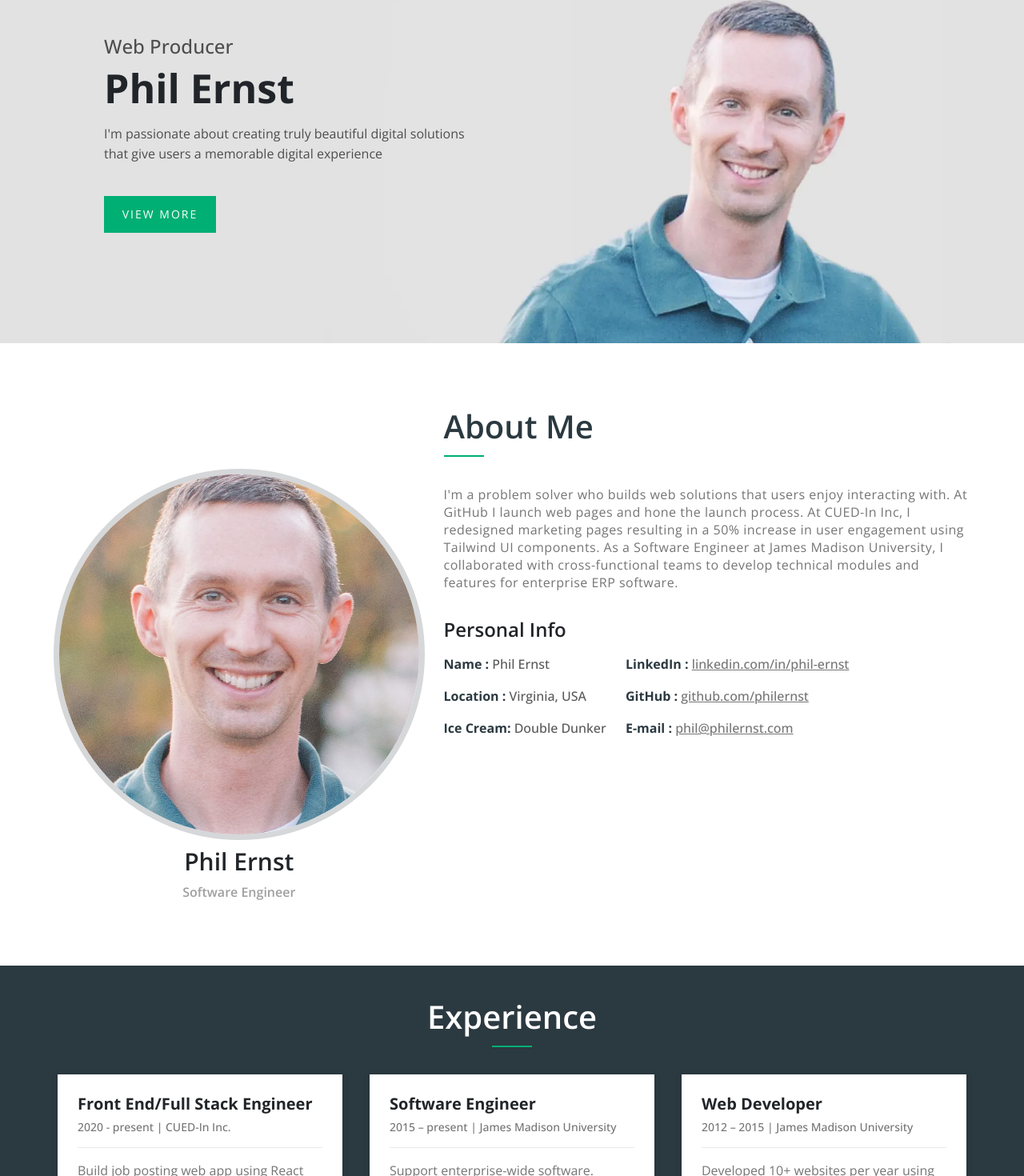
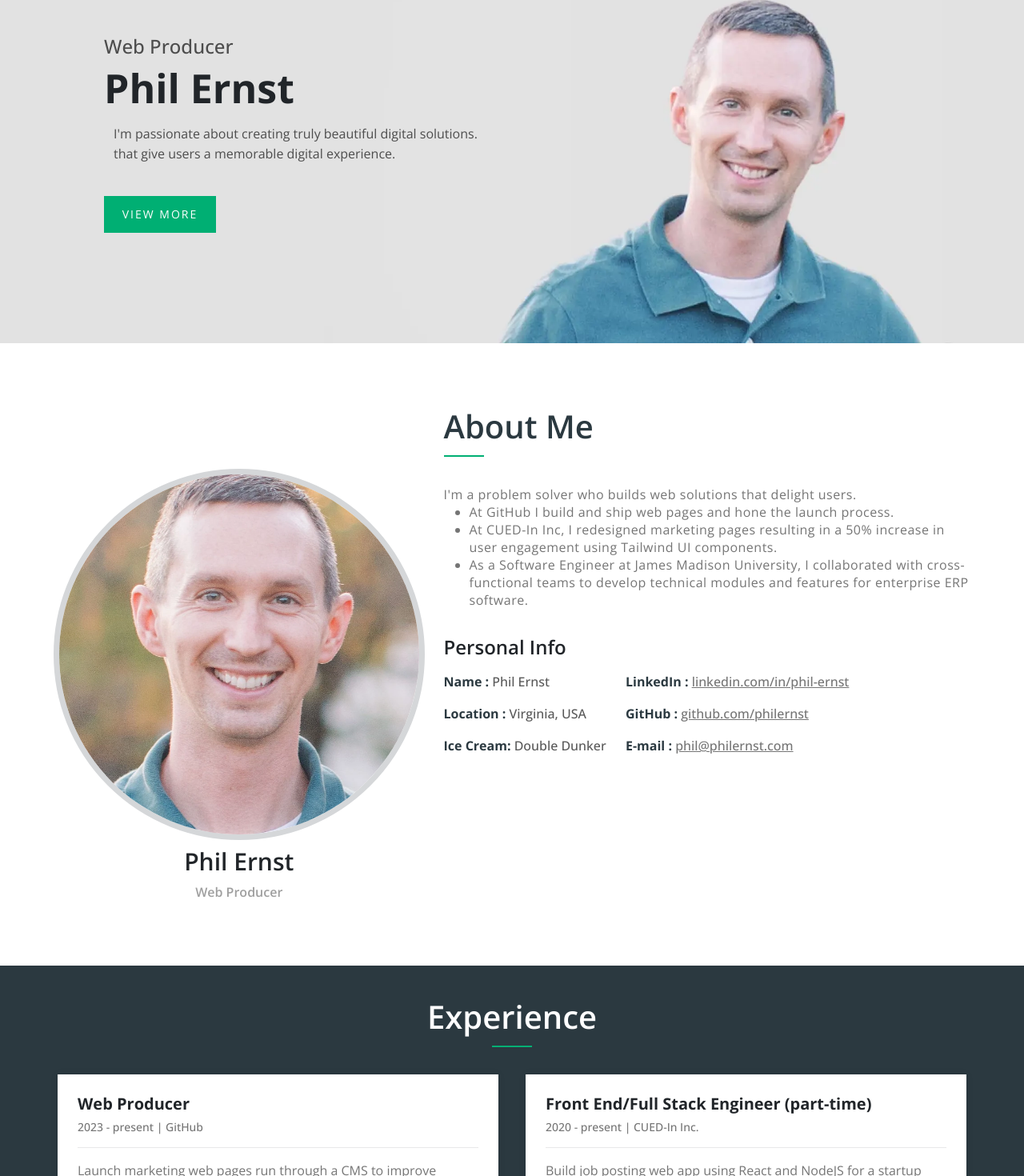
Before and after one commit to ernstpf/personal-website, a React (Create React App) app: page / in a window 1280 px wide. Shown: the part 157-1627 px from the top of the page at 80% size. Built offline with nearby package versions, Linux system fonts and the light colour scheme.

Commit message:
Update text

```diff
--- a/src/pages/Component/Components/About.js
+++ b/src/pages/Component/Components/About.js
@@ -1,7 +1,7 @@
-import React from "react";
-import { Row, Col, Image } from "react-bootstrap";
-import Aboutus from "../../../assets/Images/About/phil.webp";
-import { BsDownload } from "react-icons/bs";
+import React from 'react'
+import { Row, Col, Image } from 'react-bootstrap'
+import Aboutus from '../../../assets/Images/About/phil.webp'
+import { BsDownload } from 'react-icons/bs'
 
 const About = () => {
     return (
@@ -24,7 +24,7 @@ const About = () => {
                                 />
                                 <div className="text-center about-name">
                                     <h2>Phil Ernst</h2>
-                  <p>Software Engineer</p>
+                                    <p>Web Producer</p>
                                 </div>
                             </div>
                         </Col>
@@ -32,35 +32,66 @@ const About = () => {
                             <div>
                                 <h2 className="about-title">About Me</h2>
                                 <p className="about-subtitle">
-                  I'm a problem solver who builds web solutions that users enjoy
-                  interacting with. At GitHub I launch web pages and hone the launch process. At CUED-In Inc, I redesigned marketing pages resulting in a 50% increase in user engagement using Tailwind UI components. As a Software Engineer at James Madison University, I collaborated with cross-functional teams to develop technical modules and features for enterprise ERP software.
-
-
-
-
-
+                                    I'm a problem solver who builds web
+                                    solutions that delight users.
+                                    <ul>
+                                        <li>
+                                            At GitHub I build and ship web pages
+                                            and hone the launch process.
+                                        </li>
+                                        <li>
+                                            At CUED-In Inc, I redesigned
+                                            marketing pages resulting in a 50%
+                                            increase in user engagement using
+                                            Tailwind UI components.
+                                        </li>
+                                        <li>
+                                            As a Software Engineer at James
+                                            Madison University, I collaborated
+                                            with cross-functional teams to
+                                            develop technical modules and
+                                            features for enterprise ERP
+                                            software.
+                                        </li>
+                                    </ul>
                                 </p>
                             </div>
                             <div className="about-psl-info">
-                <h3 className="about-sub-info">Personal Info</h3>
+                                <h3 className="about-sub-info">
+                                    Personal Info
+                                </h3>
                                 <Row>
                                     <Col lg={4} md={4} sm={4}>
                                         <div className="about-list">
-                      <span className="perName1">Name : </span>
-                      <span className="perName2">Phil Ernst</span>
+                                            <span className="perName1">
+                                                Name :{' '}
+                                            </span>
+                                            <span className="perName2">
+                                                Phil Ernst
+                                            </span>
                                         </div>
                                         <div className=" about-list ">
-                      <span className="perName1">Location : </span>
-                      <span className="perName2">Virginia, USA</span>
+                                            <span className="perName1">
+                                                Location :{' '}
+                                            </span>
+                                            <span className="perName2">
+                                                Virginia, USA
+                                            </span>
                                         </div>
                                         <div className="about-list">
-                      <span className="perName1">Ice Cream: </span>
-                      <span className="perName2">Double Dunker</span>
+                                            <span className="perName1">
+                                                Ice Cream:{' '}
+                                            </span>
+                                            <span className="perName2">
+                                                Double Dunker
+                                            </span>
                                         </div>
                                     </Col>
                                     <Col>
                                         <div className=" about-list">
-                      <span className="perName1">LinkedIn : </span>
+                                            <span className="perName1">
+                                                LinkedIn :{' '}
+                                            </span>
                                             <span className="perName2">
                                                 <a href="https://www.linkedin.com/in/phil-ernst/">
                                                     linkedin.com/in/phil-ernst
@@ -68,7 +99,9 @@ const About = () => {
                                             </span>
                                         </div>
                                         <div className=" about-list">
-                      <span className="perName1">GitHub : </span>
+                                            <span className="perName1">
+                                                GitHub :{' '}
+                                            </span>
                                             <span className="perName2">
                                                 <a href="https://github.com/philernst">
                                                     github.com/philernst
@@ -76,7 +109,9 @@ const About = () => {
                                             </span>
                                         </div>
                                         <div className=" about-list">
-                      <span className="perName1">E-mail : </span>
+                                            <span className="perName1">
+                                                E-mail :{' '}
+                                            </span>
                                             <span className="perName2">
                                                 <a href="mailto:phil@philernst.com">
                                                     phil@philernst.com
@@ -96,7 +131,7 @@ const About = () => {
                 </div>
             </div>
         </>
-  );
-};
+    )
+}
 
-export default About;
+export default About
--- a/src/pages/Component/Components/Experience.js
+++ b/src/pages/Component/Components/Experience.js
@@ -1,29 +1,36 @@
-import React from "react";
-import { Container, Row, Col, Card } from "react-bootstrap";
+import React from 'react'
+import { Container, Row, Col, Card } from 'react-bootstrap'
 
 const jobs = [
     {
-    title: "Front End/Full Stack Engineer",
-    employer: "CUED-In Inc.",
-    dates: "2020 - present",
+        title: 'Web Producer',
+        employer: 'GitHub',
+        dates: '2023 - present',
+        description:
+            'Launch marketing web pages run through a CMS to improve website functionality and maximize user experience while optimizing for conversion.',
+    },
+    {
+        title: 'Front End/Full Stack Engineer (part-time)',
+        employer: 'CUED-In Inc.',
+        dates: '2020 - present',
         description:
             "Build job posting web app using React and NodeJS for a startup company. Collaborate with engineers and designers to plan and code functionality. You can see it in action here: <a href='https://cuedin.us' target='blank'>https://cuedin.us</a>",
     },
     {
-    title: "Software Engineer",
-    employer: "James Madison University",
-    dates: "2015 – present",
+        title: 'Software Engineer',
+        employer: 'James Madison University',
+        dates: '2015 – 2023',
         description:
-      "Support enterprise-wide software. Collaborate with business analysts, designers, and users to understand requirements to create or enhance features. Develop applications based on technical requirements using a Java-like language (PeopleCode), SQR, SQL, and shell scripting.",
+            'Support enterprise-wide software. Collaborate with business analysts, designers, and users to understand requirements to create or enhance features. Develop applications based on technical requirements using a Java-like language (PeopleCode), SQR, SQL, and shell scripting.',
     },
     {
-    title: "Web Developer",
-    employer: "James Madison University",
-    dates: "2012 – 2015",
+        title: 'Web Developer',
+        employer: 'James Madison University',
+        dates: '2012 – 2015',
         description:
-      "Developed 10+ websites per year using Cascade CMS with HTML, CSS, JavaScript, and Velocity. Collaborated with designers and users to build and maintain websites. Designed and coded reusable features used across multiple websites.",
+            'Developed 10+ websites per year using Cascade CMS with HTML, CSS, JavaScript, and Velocity. Collaborated with designers and users to build and maintain websites. Designed and coded reusable features used across multiple websites.',
     },
-];
+]
 
 const Experience = () => {
     return (
@@ -36,11 +43,14 @@ const Experience = () => {
                 <Container>
                     <Row>
                         {jobs.map((job) => (
-              <Col lg={4} md={6} sm={12} key={job.title}>
+                            <Col lg={6} md={6} sm={12} key={job.title}>
                                 <div className="exp-card" data-aos="flip-left">
                                     <Card className="exp-block">
                                         <Card.Body className="exp-body">
-                      <Card.Title className="exp-title" role="heading">
+                                            <Card.Title
+                                                className="exp-title"
+                                                role="heading"
+                                            >
                                                 {job.title}
                                                 <p>
                                                     {job.dates} | {job.employer}
@@ -49,7 +59,9 @@ const Experience = () => {
                                             <hr />
                                             <Card.Text
                                                 className="exp-text"
-                        dangerouslySetInnerHTML={{ __html: job.description }}
+                                                dangerouslySetInnerHTML={{
+                                                    __html: job.description,
+                                                }}
                                             />
                                         </Card.Body>
                                     </Card>
@@ -60,7 +72,7 @@ const Experience = () => {
                 </Container>
             </div>
         </>
-  );
-};
+    )
+}
 
-export default Experience;
+export default Experience
--- a/src/pages/Component/Components/HeaderBanner.js
+++ b/src/pages/Component/Components/HeaderBanner.js
@@ -1,11 +1,12 @@
-import React, { useEffect } from "react";
-import Banner from "../../../assets/Images/Banner/Banner.webp";
-import Aos from "aos";
-import "aos/dist/aos.css";
+import React, { useEffect } from 'react'
+import Banner from '../../../assets/Images/Banner/Banner.webp'
+import Aos from 'aos'
+import 'aos/dist/aos.css'
+import { Container, Row, Col, Card } from 'react-bootstrap'
 const HeaderBanner = () => {
     useEffect(() => {
-    Aos.init({ duration: 2000 });
-  }, []);
+        Aos.init({ duration: 2000 })
+    }, [])
     return (
         <>
             <div id="Home">
@@ -16,22 +17,33 @@ const HeaderBanner = () => {
                                 src={Banner}
                                 className="img-fluid  mx-auto width: 100% "
                                 alt="Headshot of Phil Ernst"
-                width='1920'
-                height='800'
+                                width="1920"
+                                height="800"
                             ></img>
                         </div>
                     </span>
                     <div className="img-bnr-text ">
                         <div>
-              <p className='job-title' data-aos="fade-down">Web Producer</p>
+                            <p className="job-title" data-aos="fade-down">
+                                Web Producer
+                            </p>
 
                             <h1 data-aos="flip-down">Phil Ernst</h1>
+
+                            <Container>
+                                <Row>
+                                    <Col md={7} sm={12}>
                                         <p data-aos="fade-up">
-                I&apos;m passionate about creating truly beautiful digital solutions
-                <br />
-                that give users a memorable digital experience
+                                            I&apos;m passionate about creating
+                                            truly beautiful digital solutions.
+                                            that give users a memorable digital
+                                            experience.
                                         </p>
-              <a href='#About'>
+                                    </Col>
+                                </Row>
+                            </Container>
+
+                            <a href="#About">
                                 <button data-aos="fade-up" className="BtnView">
                                     VIEW MORE
                                 </button>
@@ -41,7 +53,7 @@ const HeaderBanner = () => {
                 </div>
             </div>
         </>
-  );
-};
+    )
+}
 
-export default HeaderBanner;
+export default HeaderBanner
```
Lines whose indentation alone changed are shown as unchanged.
